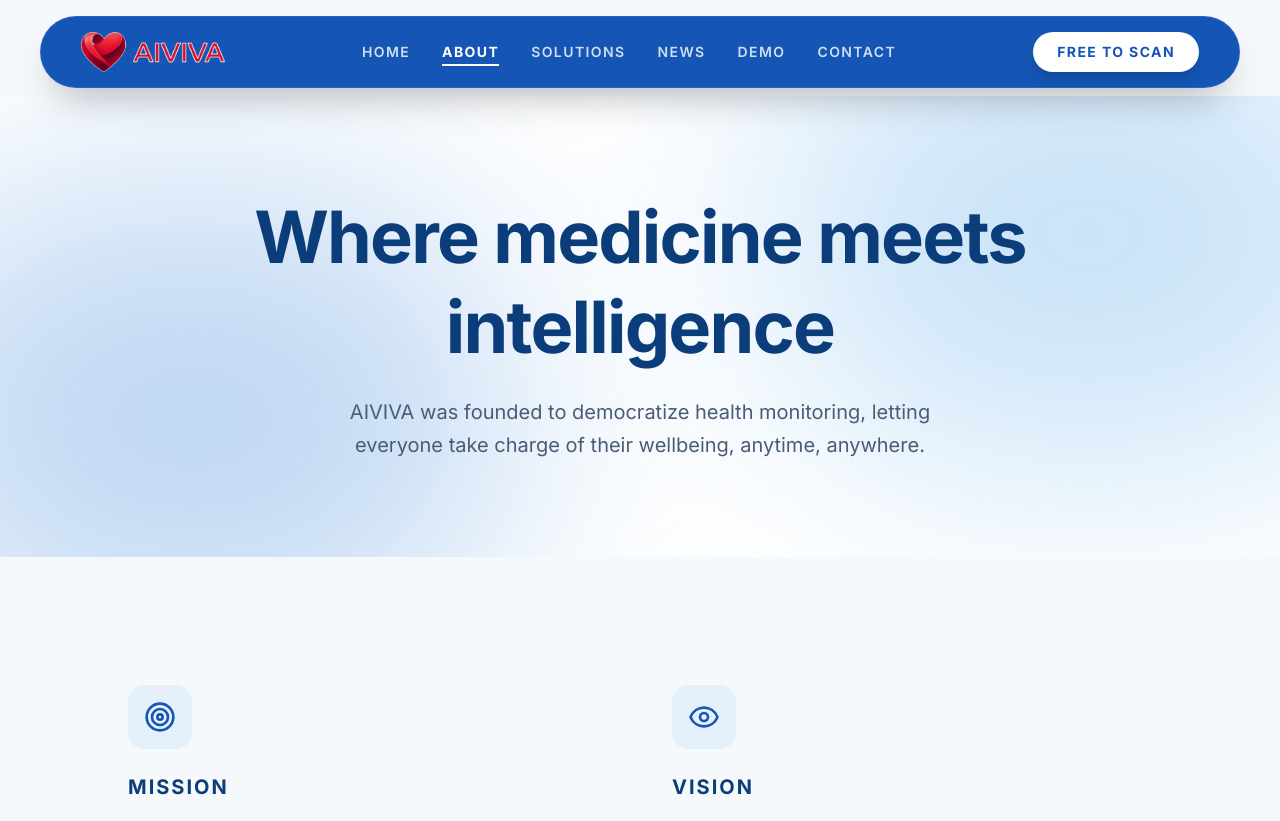
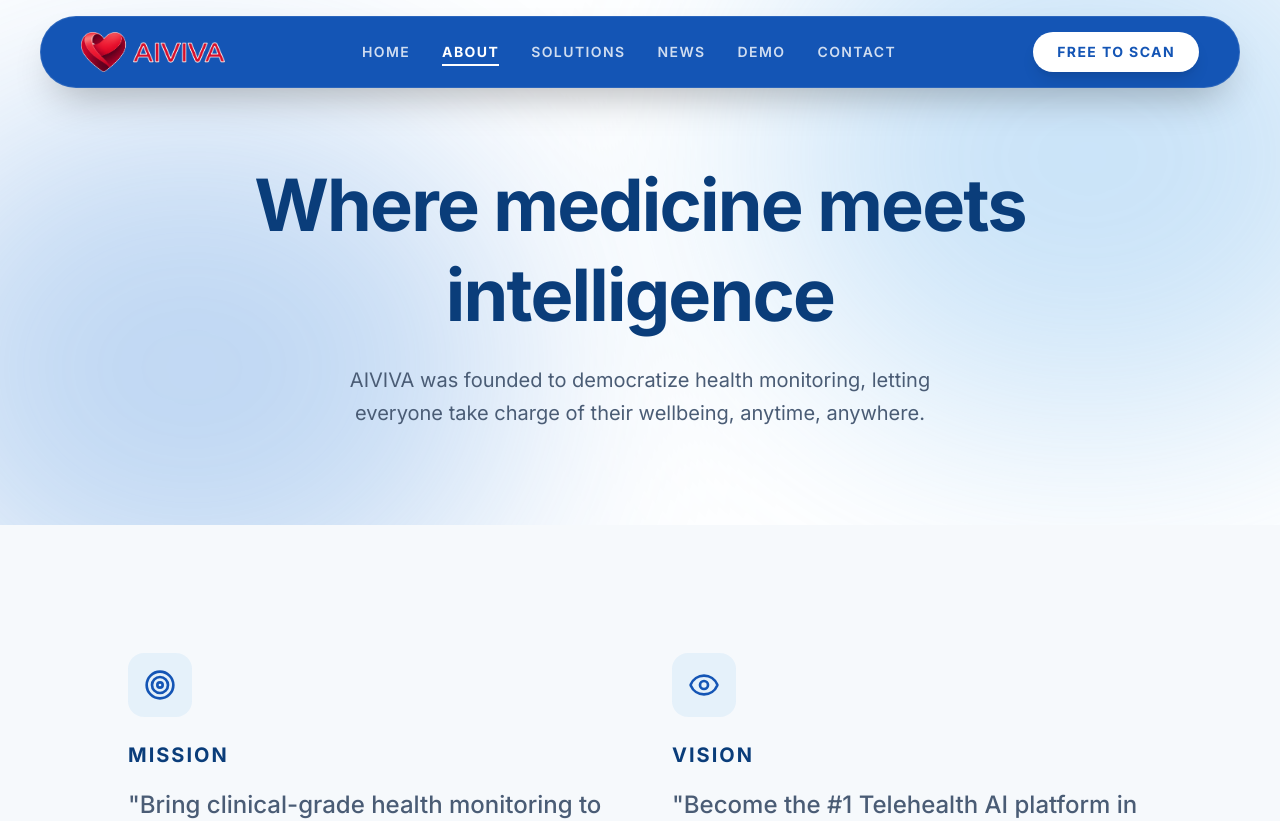
Before and after one commit to leanhtantt/Aiviva, a React (Vite) app: page /en/about in a window 1280 px wide. Shown: the top 821 px of the page. Built offline with nearby package versions, Linux system fonts and the light colour scheme.

Commit message:
refactor(layout): unify page padding and header spacing
Remove conditional top-padding in PageShell and standardize section vertical spacing across all pages for consistent layout.

```diff
--- a/src/components/layout/PageShell.tsx
+++ b/src/components/layout/PageShell.tsx
@@ -18,7 +18,7 @@ export function PageShell() {
   return (
     <div className="flex min-h-screen flex-col bg-canvas text-ink font-sans">
       <SiteHeader />
-      <main className={`flex-1 w-full relative ${isHomePage ? '' : 'pt-[4.5rem] md:pt-24'}`}>
+      <main className="flex-1 w-full relative">
         <Outlet />
       </main>
       <SiteFooter />
--- a/src/components/sections/about/AboutHero.tsx
+++ b/src/components/sections/about/AboutHero.tsx
@@ -3,7 +3,7 @@ import { motion } from 'motion/react';
 
 export function AboutHero({ content }: { content: any }) {
   return (
-    <section className="w-full bg-surface pt-16 pb-16 lg:pt-24 lg:pb-24 overflow-hidden relative">
+    <section className="w-full bg-surface pt-32 pb-16 sm:pt-36 lg:pt-40 lg:pb-24 overflow-hidden relative">
       {/* Background gradients */}
       <div className="absolute inset-0 overflow-hidden pointer-events-none opacity-30">
         <div className="absolute -top-[20%] -right-[10%] w-[50%] h-[100%] rounded-full bg-sky blur-[120px] mix-blend-screen" />
--- a/src/components/sections/contact/ContactFormSection.tsx
+++ b/src/components/sections/contact/ContactFormSection.tsx
@@ -6,7 +6,7 @@ import { DirectContactInfo } from './DirectContactInfo';
 
 export function ContactFormSection({ formContent, contactContent }: { formContent: any, contactContent: any }) {
   return (
-    <Section variant="canvas" className="py-20 lg:py-32 relative overflow-hidden">
+    <section className="w-full bg-canvas pt-32 pb-16 sm:pt-36 lg:pt-40 lg:pb-24 relative overflow-hidden">
       {/* Background decoration */}
       <div className="absolute inset-0 overflow-hidden pointer-events-none opacity-30">
         <div className="absolute top-0 right-0 w-[50%] h-[100%] rounded-full bg-sky blur-[150px] mix-blend-screen" />
@@ -46,6 +46,6 @@ export function ContactFormSection({ formContent, contactContent }: { formConten
         </div>
 
       </div>
-    </Section>
+    </section>
   );
 }
--- a/src/components/sections/demo/DemoIntroSection.tsx
+++ b/src/components/sections/demo/DemoIntroSection.tsx
@@ -46,7 +46,7 @@ export function DemoIntroSection({ content }: { content: any }) {
   };
 
   return (
-    <Section variant="canvas" className="py-20 lg:py-32 relative overflow-hidden">
+    <section className="w-full bg-canvas pt-32 pb-16 sm:pt-36 lg:pt-40 lg:pb-24 relative overflow-hidden">
       <div className="absolute inset-0 pointer-events-none opacity-20">
          <div className="absolute top-1/2 left-1/2 -translate-x-1/2 -translate-y-1/2 w-[800px] h-[800px] bg-sky rounded-full blur-[200px]" />
       </div>
@@ -155,6 +155,6 @@ export function DemoIntroSection({ content }: { content: any }) {
         </div>
 
       </div>
-    </Section>
+    </section>
   );
 }
--- a/src/components/sections/home/HeroSection.tsx
+++ b/src/components/sections/home/HeroSection.tsx
@@ -25,7 +25,7 @@ const FloatingBubble = ({ icon, posClass, delay }: any) => (
 export function HeroSection({ content }: { content: any }) {
   return (
     <section
-      className="w-full relative overflow-hidden bg-surface pt-24 lg:pt-40"
+      className="w-full relative overflow-hidden bg-surface pt-32 sm:pt-36 lg:pt-40"
       style={{
         background: "linear-gradient(120deg, var(--color-deep-val) 0%, var(--color-primary-val) 52%, var(--color-bright-val) 100%)"
       }}
--- a/src/components/sections/solution/SolutionOverviewSection.tsx
+++ b/src/components/sections/solution/SolutionOverviewSection.tsx
@@ -7,7 +7,7 @@ const icons = [Camera, Cpu, ShieldCheck, Activity];
 
 export function SolutionOverviewSection({ content }: { content: any }) {
   return (
-    <Section variant="canvas" className="py-20 lg:py-32 relative overflow-hidden">
+    <section className="w-full bg-canvas pt-32 pb-16 sm:pt-36 lg:pt-40 lg:pb-24 relative overflow-hidden">
       {/* Background gradients */}
       <div className="absolute inset-0 overflow-hidden pointer-events-none opacity-20">
         <div className="absolute top-0 right-0 w-1/2 h-full bg-sky blur-[150px] mix-blend-screen mix-blend-mode" />
@@ -114,6 +114,6 @@ export function SolutionOverviewSection({ content }: { content: any }) {
            </div>
         </div>
       </div>
-    </Section>
+    </section>
   );
 }
--- a/src/pages/News.tsx
+++ b/src/pages/News.tsx
@@ -4,7 +4,7 @@ import { useParams } from 'react-router-dom';
 export default function News() {
   const { lang = 'en' } = useParams<{ lang: string }>();
   return (
-    <div className="container mx-auto px-4 lg:px-[var(--container-padding-desktop)] py-20 relative z-10 w-full">
+    <div className="container mx-auto px-4 lg:px-[var(--container-padding-desktop)] pt-32 pb-16 sm:pt-36 lg:pt-40 lg:pb-24 relative z-10 w-full">
         <h1 className="text-3xl font-bold text-ink mb-4">{lang === 'en' ? 'Latest News' : 'Tin tức mới nhất'}</h1>
         <p className="text-slate max-w-2xl text-lg">
             {lang === 'en'
```
